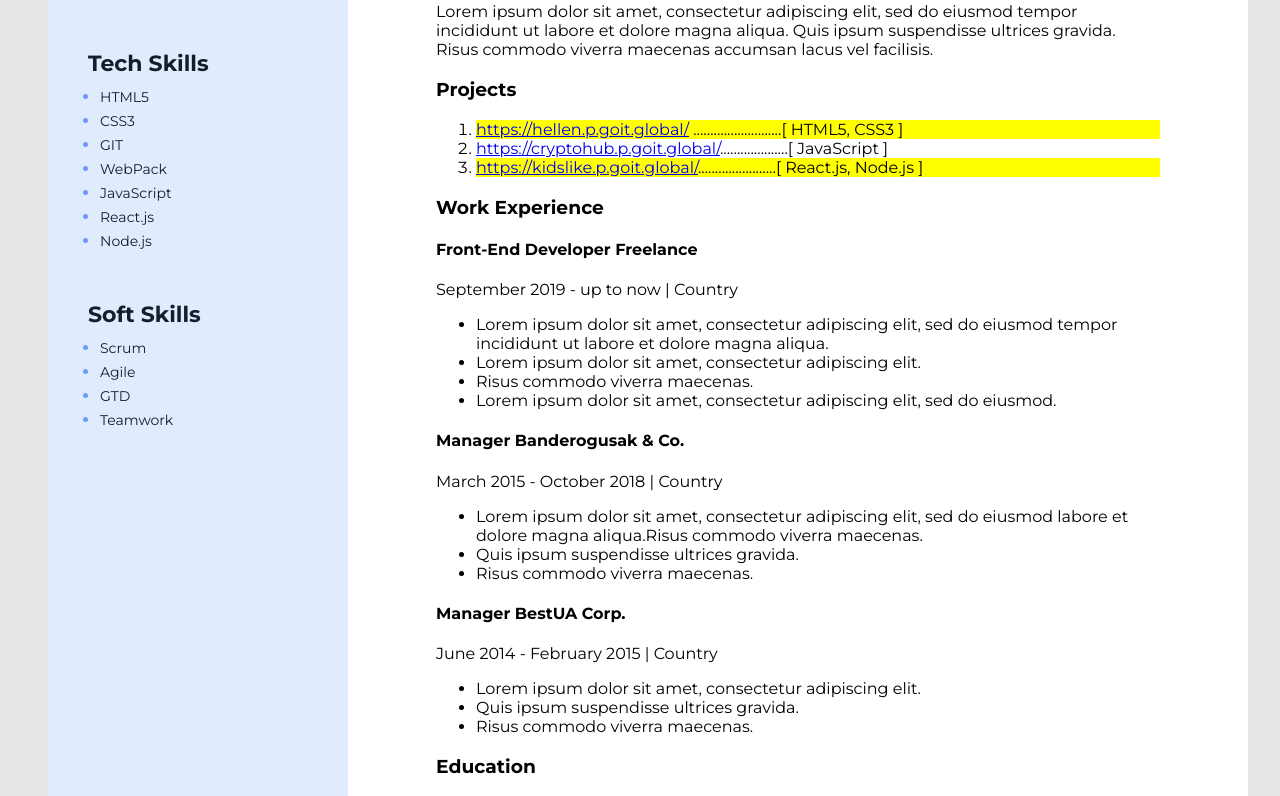
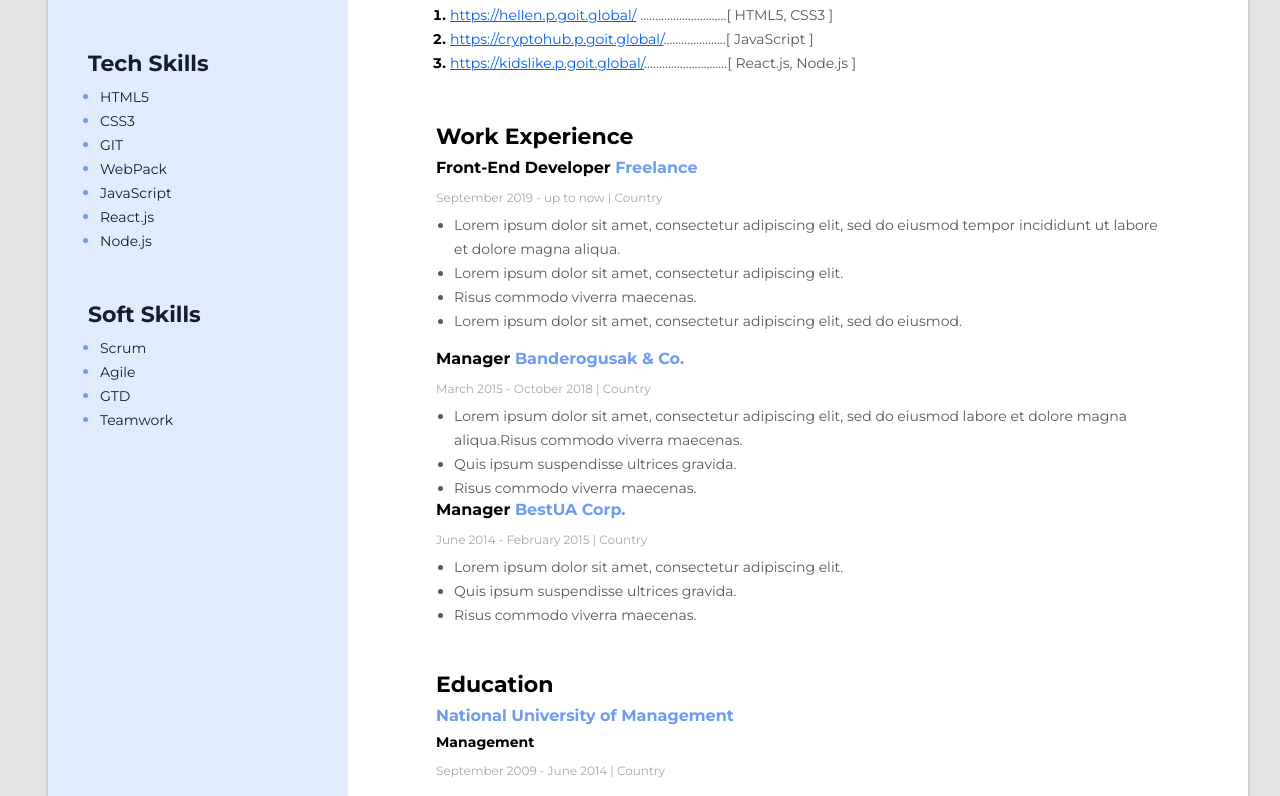
Before and after one commit to VitaliyChuyan/my_resume, a plain HTML site: page index.html in a window 1280 px wide. Shown: the part 446-1242 px from the top of the page. Drawn offline with Linux system fonts and the light colour scheme.

Commit message:
Finallesson

```diff
--- a/css/style.css
+++ b/css/style.css
@@ -9,20 +9,132 @@ body {
   background: #fff;
   width: 1200px;
   margin: 0 auto;
+  box-shadow: 0px 4px 4px rgba(0, 0, 0, 0.25);
 }
 /* Main content */
 .main-content {
   padding: 88px;
 }
+.main-content-title {
+  font-style: normal;
+  font-weight: 700;
+  font-size: 22px;
+  line-height: 27px;
+  color: #000000;
+  margin: 0 0 8px 0;
+}
 /* About me */
+.about-me-container {
+  margin-bottom: 64px;
+}
 .my-profession {
-  margin-bottom: 180px;
+  margin: 0 0 18px 0;
+  font-style: normal;
+  font-weight: 700;
+  font-size: 14px;
+  line-height: 17px;
+  color: #000000;
 }
-h2 {
-  font-size: 35px;
+.my-name {
+  font-style: normal;
+  font-weight: 700;
+  font-size: 45px;
+  line-height: 55px;
+  color: #000000;
+  margin: 0 0 28px 0;
+}
+.my-descpr {
+  font-style: normal;
+  font-weight: 400;
+  font-size: 14px;
+  line-height: 24px;
+  color: #595959;
+  width: 525px;
+}
+/* Projects */
+.projects-container {
+  margin-bottom: 48px;
+}
+.project-list {
+  padding: 0 0 0 14px;
+  margin: 0;
 }
 .project-item {
-  background-color: yellow;
+  font-style: normal;
+  font-weight: 700;
+  font-size: 14px;
+  line-height: 24px;
+  color: #000000;
+}
+.projects-item-descpr {
+  font-style: normal;
+  font-weight: 400;
+  font-size: 14px;
+  line-height: 24px;
+  color: #595959;
+}
+.projects-item-link {
+  font-style: normal;
+  font-weight: 400;
+  font-size: 14px;
+  line-height: 24px;
+  text-decoration-line: underline;
+  color: #005fff;
+}
+/* Work Experience */
+.work-experience-container {
+  margin-bottom: 44px;
+}
+.work-experience-place {
+  margin-bottom: 16px;
+}
+.work-experience-company {
+  color: #6d9bf5;
+}
+.work-experience-position {
+  font-style: normal;
+  font-weight: 700;
+  font-size: 16px;
+  line-height: 20px;
+  color: #000000;
+  margin: 0;
+}
+.work-period {
+  font-style: normal;
+  font-weight: 400;
+  font-size: 12px;
+  line-height: 15px;
+  color: #a8a8a8;
+  margin: 12px 0 8px 0;
+}
+.work-duties {
+  font-style: normal;
+  font-weight: 400;
+  font-size: 14px;
+  line-height: 24px;
+  color: #595959;
+}
+.work-duties-list {
+  padding: 0 0 0 18px;
+  margin: 0;
+}
+/* Education */
+.education-university {
+  font-style: normal;
+  font-weight: 700;
+  font-size: 16px;
+  line-height: 20px;
+  color: #6d9bf5;
+  margin: 0;
+}
+.education-speshiols {
+  font-style: normal;
+  font-weight: 700;
+  font-size: 14px;
+  line-height: 17px;
+  color: #000000;
+  padding-top: 8px;
+  margin: 0;
 }
 /* Side Bar */
 .sidebar {
--- a/index.html
+++ b/index.html
@@ -19,10 +19,10 @@
       <!-- Main content -->
       <div class="main-content">
         <!-- About me -->
-        <div>
+        <div class="about-me-container">
           <h2 class="my-profession">Front-End Developer</h2>
-          <h1>Vitaliy Chuyan</h1>
-          <p>
+          <h1 class="my-name">Vitaliy Chuyan</h1>
+          <p class="my-descpr">
             Lorem ipsum dolor sit amet, consectetur adipiscing elit, sed do
             eiusmod tempor incididunt ut labore et dolore magna aliqua. Quis
             ipsum suspendisse ultrices gravida. Risus commodo viverra maecenas
@@ -30,42 +30,57 @@
           </p>
         </div>
         <!-- My projects -->
-        <div>
-          <h3>Projects</h3>
-          <ol>
+        <div class="projects-container">
+          <h3 class="main-content-title">Projects</h3>
+          <ol class="project-list">
             <li class="project-item">
-              <a href="https://hellen.p.goit.global/"
+              <a href="https://hellen.p.goit.global/" class="projects-item-link"
                 >https://hellen.p.goit.global/</a
               >
-              ..........................[ HTML5, CSS3 ]
-            </li>
-            <li>
-              <a href="https://cryptohub.p.goit.global/"
-                >https://cryptohub.p.goit.global/</a
-              >....................[ JavaScript ]
+              <span class="projects-item-descpr"
+                >.............................[ HTML5, CSS3 ]</span
+              >
             </li>
             <li class="project-item">
-              <a href="https://kidslike.p.goit.global/"
+              <a
+                href="https://cryptohub.p.goit.global/"
+                class="projects-item-link"
+                >https://cryptohub.p.goit.global/</a
+              ><span class="projects-item-descpr"
+                >.....................[ JavaScript ]</span
+              >
+            </li>
+            <li class="project-item">
+              <a
+                href="https://kidslike.p.goit.global/"
+                class="projects-item-link"
                 >https://kidslike.p.goit.global/</a
-              >.......................[ React.js, Node.js ]
+              ><span class="projects-item-descpr"
+                >............................[ React.js, Node.js ]</span
+              >
             </li>
           </ol>
         </div>
         <!-- Work experience -->
-        <div>
-          <h3>Work Experience</h3>
+        <div class="work-experience-container">
+          <h3 class="main-content-title">Work Experience</h3>
           <!-- Company 1 -->
-          <div>
-            <h4>Front-End Developer Freelance</h4>
-            <p>September 2019 - up to now | Country</p>
-            <ul>
-              <li>
+          <div class="work-experience-place">
+            <h4 class="work-experience-position">
+              Front-End Developer
+              <span class="work-experience-company">Freelance</span>
+            </h4>
+            <p class="work-period">September 2019 - up to now | Country</p>
+            <ul class="work-duties-list">
+              <li class="work-duties">
                 Lorem ipsum dolor sit amet, consectetur adipiscing elit, sed do
                 eiusmod tempor incididunt ut labore et dolore magna aliqua.
               </li>
-              <li>Lorem ipsum dolor sit amet, consectetur adipiscing elit.</li>
-              <li>Risus commodo viverra maecenas.</li>
-              <li>
+              <li class="work-duties">
+                Lorem ipsum dolor sit amet, consectetur adipiscing elit.
+              </li>
+              <li class="work-duties">Risus commodo viverra maecenas.</li>
+              <li class="work-duties">
                 Lorem ipsum dolor sit amet, consectetur adipiscing elit, sed do
                 eiusmod.
               </li>
@@ -73,35 +88,48 @@
           </div>
           <!-- Company 2 -->
           <div>
-            <h4>Manager Banderogusak & Co.</h4>
-            <p>March 2015 - October 2018 | Country</p>
-            <ul>
-              <li>
+            <h4 class="work-experience-position">
+              Manager
+              <span class="work-experience-company">Banderogusak & Co.</span>
+            </h4>
+            <p class="work-period">March 2015 - October 2018 | Country</p>
+            <ul class="work-duties-list">
+              <li class="work-duties">
                 Lorem ipsum dolor sit amet, consectetur adipiscing elit, sed do
                 eiusmod labore et dolore magna aliqua.Risus commodo viverra
                 maecenas.
               </li>
-              <li>Quis ipsum suspendisse ultrices gravida.</li>
-              <li>Risus commodo viverra maecenas.</li>
+              <li class="work-duties">
+                Quis ipsum suspendisse ultrices gravida.
+              </li>
+              <li class="work-duties">Risus commodo viverra maecenas.</li>
             </ul>
           </div>
           <!-- Company 3 -->
           <div>
-            <h4>Manager BestUA Corp.</h4>
-            <p>June 2014 - February 2015 | Country</p>
-            <ul>
-              <li>Lorem ipsum dolor sit amet, consectetur adipiscing elit.</li>
-              <li>Quis ipsum suspendisse ultrices gravida.</li>
-              <li>Risus commodo viverra maecenas.</li>
+            <h4 class="work-experience-position">
+              Manager <span class="work-experience-company">BestUA Corp.</span>
+            </h4>
+            <p class="work-period">June 2014 - February 2015 | Country</p>
+            <ul class="work-duties-list">
+              <li class="work-duties">
+                Lorem ipsum dolor sit amet, consectetur adipiscing elit.
+              </li>
+              <li class="work-duties">
+                Quis ipsum suspendisse ultrices gravida.
+              </li>
+              <li class="work-duties">Risus commodo viverra maecenas.</li>
             </ul>
           </div>
         </div>
         <!-- Education -->
         <div>
-          <h3>Education</h3>
-          <h4>National University of Management</h4>
-          <h5>Management</h5>
-          <p>September 2009 - June 2014 | Country</p>
+          <h3 class="main-content-title">Education</h3>
+          <h4 class="education-university">
+            National University of Management
+          </h4>
+          <h5 class="education-speshiols">Management</h5>
+          <p class="work-period">September 2009 - June 2014 | Country</p>
         </div>
       </div>
       <!-- Side Bar -->
```
